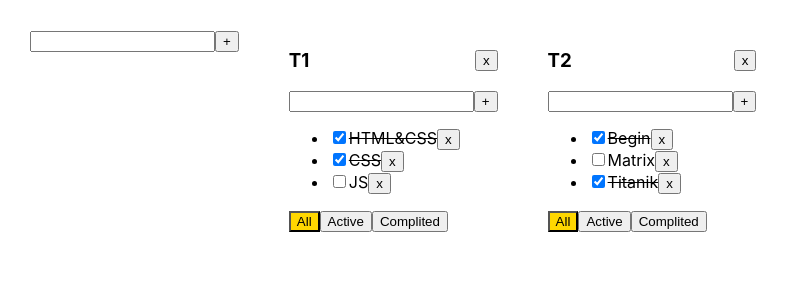
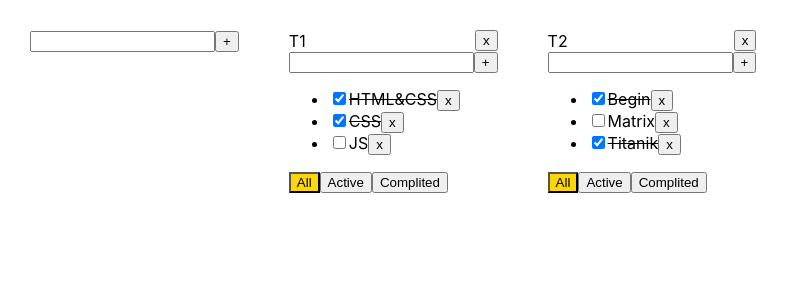
Before and after one commit to vkuznetsoff/todolist-fantastic, a React (Create React App) app: page / in a window 1280 px wide. Shown: the top 300 px of the page, without its empty margins (0-789 px from the left). Built offline with nearby package versions, Linux system fonts and the light colour scheme.

Commit message:
Add changeTodolist Tilte

```diff
--- a/src/App.tsx
+++ b/src/App.tsx
@@ -122,7 +122,14 @@ function App() {
       updTask.title = newTitle
     }
     setTasks({...tasks})
+  }
 
+  function updateTodolistTitle(newTitle: string, todolistId: string) {
+    let td = todolists.find(td => td.id === todolistId)
+    if (td) {
+      td.title = newTitle
+    }
+    setTodolists([...todolists])
   }
 
   return (
@@ -146,6 +153,7 @@ function App() {
             changeStatus={changeStatus}
             deleteTodolist={deleteTodolist}
             changeItemTitle={updateTask}
+            changeTodolistTitle={updateTodolistTitle}
             filter={tl.filter}
           />
         }
--- a/src/Todolist.tsx
+++ b/src/Todolist.tsx
@@ -1,14 +1,6 @@
-import { FunctionDeclaration } from "typescript";
+
 import { FilterType } from "./App";
-import {
-  ChangeEvent,
-  ChangeEventHandler,
-  KeyboardEvent,
-  useState,
-} from "react";
-import { EventType } from "@testing-library/react";
 import { v1 } from "uuid";
-
 import "./Todolist.css"
 import { AddItemForm } from "./AddItemForm";
 import { EditableSpan } from "./EditableSpan";
@@ -29,6 +21,7 @@ type PropsType = {
   addTask: (title: string, todolistId: string) => void;
   changeStatus: (taskId: string, todolistId: string) => void;
   changeItemTitle: (newTitle: string, todolistId: string, itemId: string) => void,
+  changeTodolistTitle: (newTitle: string, todolistId: string) => void,
   deleteTodolist: (todolistId: string) => void,
   filter: FilterType
 };
@@ -52,10 +45,16 @@ export function Todolist(props: PropsType) {
     props.changeItemTitle(newTitle, props.id, itemId)
   }
 
+  function changeTodolistTitle(title: string) {
+      props.changeTodolistTitle(title, props.id)
+  }
+
   return (
     <div className="">
       <div className="todolist-title">
-        <h3>{props.title}</h3>
+
+        <EditableSpan title={props.title} onChangeItem={changeTodolistTitle} />
+
         <button onClick={() => deleteTodolistHandle()}>x</button>
       </div>
 
```
